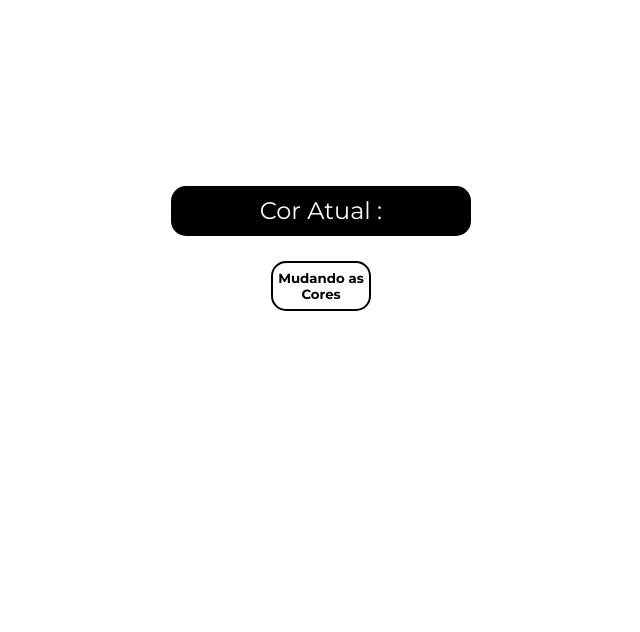
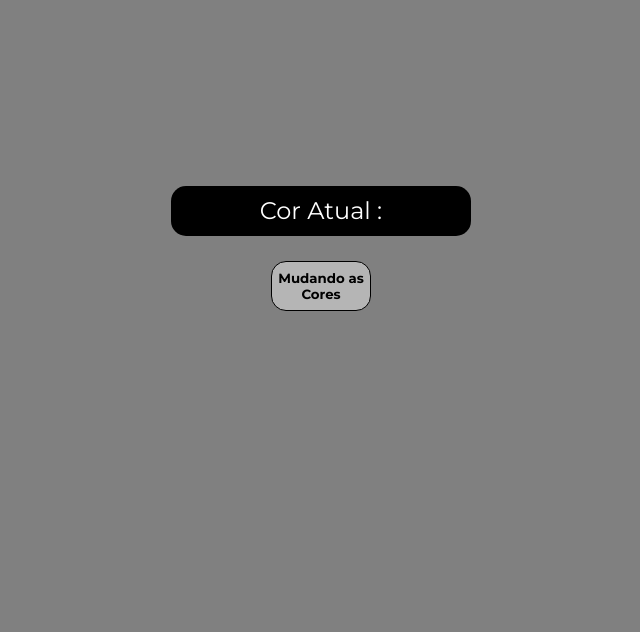
Before and after one commit to WalaceRamosdev/Projetos-Praticando, a plain HTML site: page Projeto 01/Mudar cor de FUNDO/index.html in a window 1280 px wide. Shown: the part 168-800 px from the top of the page, without its empty margins (319-959 px from the left). Drawn offline with Linux system fonts and the light colour scheme.

Commit message:
finalizado

```diff
--- a/Projeto 01/Mudar cor de FUNDO/index.js
+++ b/Projeto 01/Mudar cor de FUNDO/index.js
@@ -1,38 +1,33 @@
-
-
-/* De inicio, precisamos definir uma variável que vai estar guardando todas as cores que irão aparecer na página de nosso site, afinal, o javascript não irá criar uma cor do nada, precisamos deixar elas definidas para que assim possamos estar utilizando elas quando quisermos */
+/* Na nossa primeira variável, vamos estar adicionando as cores que vao ser selecionadas aleatoriamente pelo javascript */
 
 const colors = ['Red', 'Blue', 'Grey', 'Yellow', 'Green', 'Cyan' , 'Orange', 'Pink', 'Purple', 'Brown', 'Aqua', 'Aquamarine']
 
-/* Agora iremos criar uma variável para o botão que será peça fundamental para mudança das cores na nossa página */
+/* Agora, iremos criar a variável para o botão da página puxando direto de sua id no nosso HTML */
 
 const btn = document.getElementById('btn')
 
-/* Logo abaixo, teremos a variável que será responsável por enviar o nome da cor selecionada.
-Ela fará com que a cor que for gerada tenha seu nome associado e apresentado no HTML */
+/* Por fim, vamos estar adicinando a ultima variável de nosso span, aonde aparecerá o nome da cor atul da página...usaremos a classe que está atribuida a ele no HTML, portando, utilizaremos o querySelector para isso
+*/
 
 const color = document.querySelector('.color')
 
-/* Nesta parte, iremos dar sentido para o button de nossa página, faremos com que ele aguarde um evento dentro do HTML para assim, estar fazendo o que lhe é proposto, que é trocar a cor de fundo da nossa página. Para isso, vamos estar adicionando um eventListenner a ele com a variavel de cores que listamos mais acima.
-Esse processo ocorrerá sempre que um click for feito no botão da página */
+/* Aqui iremos criar no função responsável pela seleção aleatória das cores listas na nossa primeira variável. Utilizaremos dois métodos Math juntos, floor e random.
+O método Math.random é responsável por retornar números aleatórios para a console.log, o que não é interessante para nosso uso no momento, ja que temos itens dentro de uma array na primeira variável, e o que precisamos é de números inteiros, aí que o método Math.floor é empregado. Quando utilizamos o Math.random dentro de Math.floor, nos é retornado números inteiros, agora para termos a quantidade exata de cores dentro da nossa array, iremos multiplicar o Math.random pela variável colors.length (length = é a quantidade de objetos ou itens dentro da array, por isso, caso alguma cor seja adicionada ou removida da array, automaticamente ela é informada a função que a quantidade foi alterada)
+*/
 
-btn.addEventListener('click', function(){
-    const randomColor = getRandomColor()
-    document.body.style.background = colors [randomColor]
-
-    /* Aqui iremos chamar a variável color para que o nome da cor seja associada e enviada para a parte principal da página */
-
-    color.textContent = colors[randomColor]
-})
-
-/* Aqui iremos criar uma fuction que será chamada logo acima no nosso código para estar gerando assim, uma cor aleatória.
-Para isso, iremos criar a nossa function que irá retornar a cor aleatória, para isso, iremos utilizar o método Math.random, mas iremos usá-lo dentro de outro Math, que é o Math.floor...
-O Math.random irá nos retornar números fracionados, que não é interessante para nosso uso, aqui, precisamos de números inteiros, por isso devemos usá-lo dentro de Math.floor
-
-Logo após definirmos nossos métodos, precisamos retornar todas as cores que irão ser selecionandas aleatóriamente, para isso, logo após o Math.random, iremos multiplicá-lo pela variável colors.lenght, que dirá a quantidade exata de objetos dentro da variável colors.
-
-*/
 
 function getRandomColor () {
     return Math.floor(Math.random() * colors.length)
 }
+
+/* Para que tudo aconteça, vamos finalmente integrar a função ao button da página, para isso, iremos adicinar um evento que vá acontecer com o button, ou seja, o javascript irá estar aguardando este evento para que possa rodar a função, neste caso, iremos adicionar o evento 'click' ao evento, logo ao lado iremos adicionar uma outra função para que as demais coisas venham rodar na página.
+Iremos criar mais uma variável, que irá recebera function que criamos logo  acima, após isso, precisamos dizer o que essa função irá fazer, que no caso será ir até o documento da página HTML, encontrar o arquivo body que está dentro de style e assim chegarmos até o background que é o que será alterado.
+Para termos uma página mais dinâmica, iremos também enviar o nome da cor atual para ser exibida, e para isso, iremos utilizar a variável color que foi criada no inicio de do script, nela iremos adicionar o text.Content que irá receber também a variável
+colors [randomColor]
+*/
+
+btn.addEventListener('click', function() {
+    const randomColor = getRandomColor()
+    document.body.style.background = colors [randomColor]
+    color.textContent = colors [randomColor]
+})
--- a/Projeto 01/Mudar cor de FUNDO/styles.css
+++ b/Projeto 01/Mudar cor de FUNDO/styles.css
@@ -7,6 +7,10 @@
     font-family: 'Montserrat';
     font-weight: normal;
     text-align: center;
+}
+
+body {
+    background-color: grey;
 }
 
 h1 {
@@ -36,18 +40,16 @@ h2 {
     border-style: none;
     border-radius: 15px;
     font-weight: bold;
-    background-color: white;
+    background-color: rgba(255, 255, 255, 0.411);
     color: black;
-    border: 2px solid black;
+    border: 1px solid black;
+    transition: 0.2s;
 }
 
 #btn:hover {
     cursor: pointer;
-    background-color: black;
-    color: white;
     transition: 0.5s;
-    border: 2px solid white;
-
+    box-shadow: 2px 2px 5px black;
 }
 
 .container {
```
